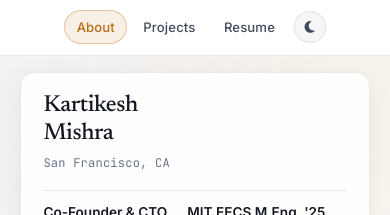
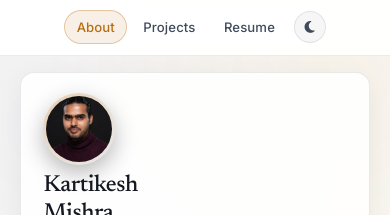
Before and after one commit to mk314k/mk314k.github.io, a React (Vite) app: page / in a window 390 px wide. Shown: the top 215 px of the page. Built offline with nearby package versions, Linux system fonts and the light colour scheme; no server answers.

Commit message:
feat(sidebar): add profile avatar frame and responsive sizing

```diff
--- a/src/assets/projects.json
+++ /dev/null
@@ -1,3 +0,0 @@
-{
-
-}
--- a/src/components/sidebar.tsx
+++ b/src/components/sidebar.tsx
@@ -1,12 +1,20 @@
 import { profile } from "../content/about";
 import { SocialIcon } from "./social_icons";
 import { Link } from "react-router-dom";
+import profileImg from "../../assets/profile.jpeg";
 
 export function SideBar(){
     return (
       <>
         <div className="sidebar flex-vertical">
             <div className='fullname flex-vertical'>
+              <div className="avatar-frame">
+                <img
+                  src={profileImg}
+                  alt={`${profile.first_name} ${profile.last_name}`}
+                  className="profile-avatar"
+                />
+              </div>
               <h2 className="name">{profile.first_name}</h2>
               <h2 className="name">{profile.last_name}</h2>
               <p className="location-label">{profile.location}</p>
--- a/src/theme/dark_personal.css
+++ b/src/theme/dark_personal.css
@@ -283,6 +283,29 @@ nav > div {
 .fullname {
     gap: 0.1rem;
     text-align: center;
+}
+
+.avatar-frame {
+    width: 108px;
+    height: 108px;
+    border-radius: 50%;
+    padding: 3px;
+    margin-bottom: 0.75rem;
+    background: linear-gradient(135deg, var(--accent-border), var(--border-subtle));
+    box-shadow: 0 8px 22px rgba(0, 0, 0, 0.28);
+    display: flex;
+    align-items: center;
+    justify-content: center;
+    flex-shrink: 0;
+}
+
+.profile-avatar {
+    width: 100%;
+    height: 100%;
+    border-radius: 50%;
+    object-fit: cover;
+    display: block;
+    background: var(--bg-elevated);
 }
 
 .name {
@@ -686,6 +709,12 @@ footer {
         text-align: left;
     }
 
+    .avatar-frame {
+        width: 72px;
+        height: 72px;
+        margin-bottom: 0.4rem;
+    }
+
     .sidebar-groups {
         flex-direction: row;
         flex-wrap: wrap;
```
Also changed, not shown: src/components/games.tsx (deleted, +0 -51 lines), assets/profile.jpeg (added), public/assets/profile.jpeg (added).
